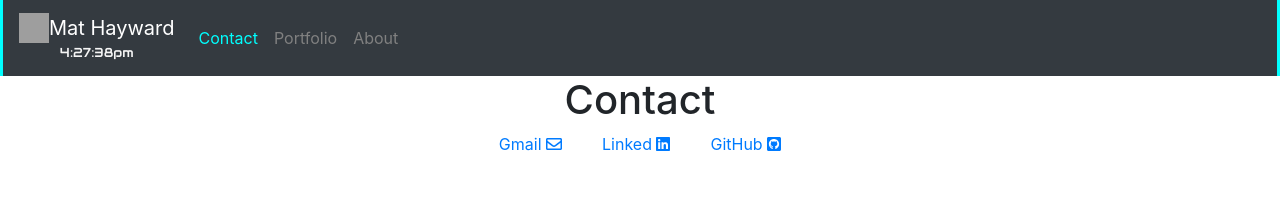
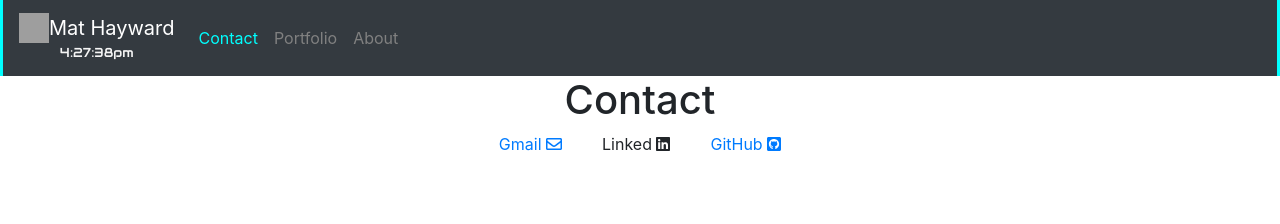
Before and after one commit to Xybolx/react-portfolio, a React (Create React App) app in the folder client/: page /contact in a window 1280 px wide. Shown: the top 224 px of the page. Built offline with nearby package versions, Linux system fonts and the light colour scheme; grey boxes are pictures that could not be loaded.

Commit message:
links open in new tab?

```diff
--- a/client/src/pages/contact.js
+++ b/client/src/pages/contact.js
@@ -30,7 +30,7 @@ class Contact extends Component {
                     <a style={{ margin: 20 }} href="mailto:xybolx@gmail.com">
                         Gmail&nbsp;<i className="far fa-envelope"></i>
                     </a>
-                        <a style={{ margin: 20 }} href="https://www.linkedin.com/in/mat-hayward-6a622175/">
+                        <a onClick={window.open("https://www.linkedin.com/in/mat-hayward-6a622175/", "_blank")} style={{ margin: 20 }}>
                             Linked&nbsp;<i className="fab fa-linkedin"></i>
                         </a>
                             <a style={{ margin: 20 }} href="https://github.com/Xybolx">
```
